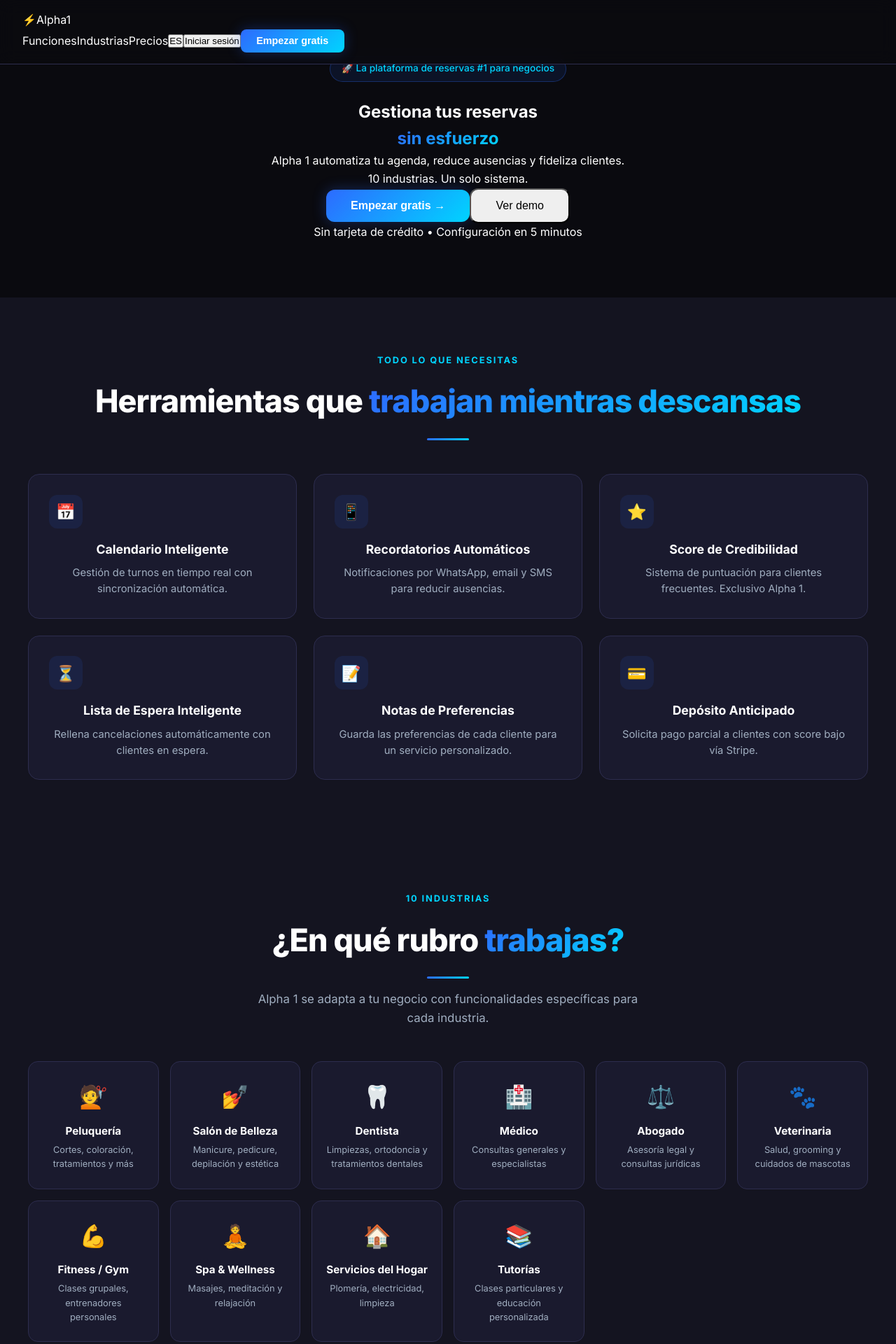
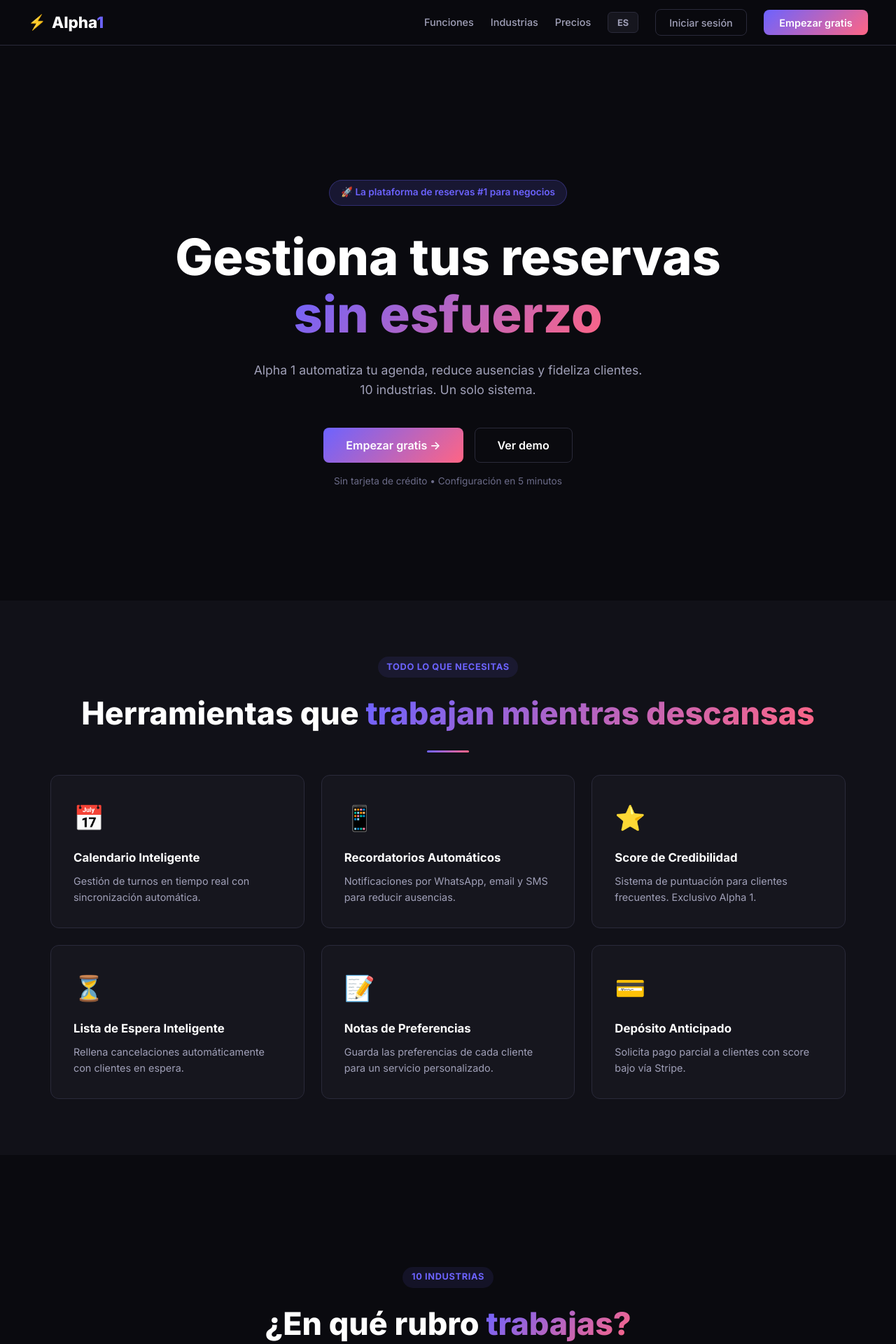
Before and after one commit to richarstoocool-dot/alpha1, a React (Create React App) app: page / in a window 1280 px wide. Shown: the top 1920 px of the page at 70% size. Built offline with nearby package versions, Linux system fonts and the light colour scheme.

Commit message:
Fase 3: Estilos para auth pages, pricing, responsive completo

```diff
--- a/src/styles.css
+++ b/src/styles.css
@@ -1,78 +1,381 @@
-* { margin: 0; padding: 0; box-sizing: border-box; }
+/* ============================================================
+   ALPHA 1 — ESTILOS GLOBALES
+   ============================================================ */
+
+/* Variables */
 :root {
-  --bg-primary: #0A0A0F;
-  --bg-secondary: #141420;
-  --bg-card: #1A1A2E;
-  --accent-blue: #2D6BFF;
-  --accent-cyan: #00D4FF;
-  --accent-gradient: linear-gradient(135deg, #2D6BFF, #00D4FF);
-  --text-primary: #FFFFFF;
-  --text-secondary: #A0AEC0;
-  --text-muted: #4A5568;
-  --border: #2D2D4E;
+  --bg-primary: #0a0a0f;
+  --bg-secondary: #111118;
+  --bg-card: #16161e;
+  --border: #2a2a3a;
+  --text-primary: #ffffff;
+  --text-secondary: #a0a0b8;
+  --text-muted: #6b6b88;
+  --accent: #6c63ff;
+  --accent-2: #ff6584;
+  --accent-3: #43e97b;
+  --gradient: linear-gradient(135deg, #6c63ff 0%, #ff6584 100%);
+  --radius: 12px;
+  --shadow: 0 4px 24px rgba(108,99,255,0.15);
 }
-body { font-family: 'Inter', -apple-system, BlinkMacSystemFont, sans-serif; background-color: var(--bg-primary); color: var(--text-primary); line-height: 1.6; overflow-x: hidden; }
+
+/* Reset */
+*, *::before, *::after { box-sizing: border-box; margin: 0; padding: 0; }
+html { scroll-behavior: smooth; }
+body {
+  font-family: 'Inter', -apple-system, BlinkMacSystemFont, 'Segoe UI', sans-serif;
+  background: var(--bg-primary);
+  color: var(--text-primary);
+  line-height: 1.6;
+  -webkit-font-smoothing: antialiased;
+}
 a { text-decoration: none; color: inherit; }
-.navbar { position: fixed; top: 0; left: 0; right: 0; z-index: 100; display: flex; align-items: center; justify-content: space-between; padding: 1rem 2rem; background: rgba(10,10,15,0.9); backdrop-filter: blur(12px); border-bottom: 1px solid var(--border); }
-.navbar-logo { display: flex; align-items: center; gap: 0.6rem; font-size: 1.5rem; font-weight: 900; background: var(--accent-gradient); -webkit-background-clip: text; -webkit-text-fill-color: transparent; background-clip: text; }
-.logo-icon { width: 38px; height: 38px; background: var(--accent-gradient); border-radius: 10px; display: flex; align-items: center; justify-content: center; font-size: 1.1rem; flex-shrink: 0; }
-.navbar-actions { display: flex; align-items: center; gap: 1rem; }
-.btn-ghost { background: transparent; border: 1px solid var(--border); color: var(--text-primary); padding: 0.5rem 1.2rem; border-radius: 8px; cursor: pointer; font-size: 0.9rem; transition: all 0.2s; }
-.btn-ghost:hover { border-color: var(--accent-blue); color: var(--accent-blue); }
-.btn-primary { background: var(--accent-gradient); border: none; color: white; padding: 0.55rem 1.4rem; border-radius: 8px; cursor: pointer; font-size: 0.9rem; font-weight: 600; transition: all 0.2s; box-shadow: 0 0 20px rgba(45,107,255,0.3); }
-.btn-primary:hover { transform: translateY(-1px); box-shadow: 0 0 30px rgba(45,107,255,0.5); }
-.btn-large { padding: 0.9rem 2.2rem; font-size: 1rem; border-radius: 12px; }
-.hero { min-height: 100vh; display: flex; flex-direction: column; align-items: center; justify-content: center; text-align: center; padding: 8rem 2rem 4rem; position: relative; overflow: hidden; }
-.hero::before { content: ''; position: absolute; top: 20%; left: 50%; transform: translateX(-50%); width: 700px; height: 700px; background: radial-gradient(circle, rgba(45,107,255,0.12) 0%, transparent 70%); pointer-events: none; }
-.hero-badge { display: inline-flex; align-items: center; gap: 0.5rem; background: rgba(45,107,255,0.1); border: 1px solid rgba(45,107,255,0.3); color: var(--accent-cyan); padding: 0.4rem 1rem; border-radius: 100px; font-size: 0.85rem; margin-bottom: 1.5rem; font-weight: 500; }
-.hero h1 { font-size: clamp(2.5rem, 6vw, 5rem); font-weight: 900; line-height: 1.1; margin-bottom: 1.5rem; letter-spacing: -0.02em; }
-.gradient-text { background: var(--accent-gradient); -webkit-background-clip: text; -webkit-text-fill-color: transparent; background-clip: text; }
-.hero p { font-size: 1.2rem; color: var(--text-secondary); max-width: 600px; margin-bottom: 2.5rem; }
-.hero-actions { display: flex; gap: 1rem; align-items: center; flex-wrap: wrap; justify-content: center; }
-.hero-meta { margin-top: 3rem; display: flex; gap: 2.5rem; align-items: center; color: var(--text-muted); font-size: 0.85rem; flex-wrap: wrap; justify-content: center; }
-.hero-meta span { display: flex; align-items: center; gap: 0.4rem; }
-section { padding: 5rem 2rem; }
-.section-label { font-size: 0.8rem; font-weight: 700; letter-spacing: 0.15em; text-transform: uppercase; color: var(--accent-cyan); margin-bottom: 0.8rem; }
-.section-title { font-size: clamp(1.8rem, 4vw, 2.8rem); font-weight: 800; margin-bottom: 1rem; letter-spacing: -0.02em; }
-.section-sub { font-size: 1.05rem; color: var(--text-secondary); max-width: 560px; margin: 0 auto 3rem; }
+ul { list-style: none; }
+button { cursor: pointer; border: none; outline: none; font-family: inherit; }
+input, select, textarea { font-family: inherit; outline: none; }
+
+/* ============================================================
+   LAYOUT
+   ============================================================ */
+.app { min-height: 100vh; }
+.container { max-width: 1200px; margin: 0 auto; padding: 5rem 2rem; }
 .text-center { text-align: center; }
-.container { max-width: 1200px; margin: 0 auto; }
-.features-grid { display: grid; grid-template-columns: repeat(auto-fit, minmax(300px, 1fr)); gap: 1.5rem; margin-top: 3rem; }
-.feature-card { background: var(--bg-card); border: 1px solid var(--border); border-radius: 16px; padding: 1.8rem; transition: all 0.3s; }
-.feature-card:hover { border-color: var(--accent-blue); transform: translateY(-3px); box-shadow: 0 8px 30px rgba(45,107,255,0.15); }
-.feature-icon { width: 48px; height: 48px; background: rgba(45,107,255,0.1); border-radius: 12px; display: flex; align-items: center; justify-content: center; font-size: 1.4rem; margin-bottom: 1rem; }
-.feature-card h3 { font-size: 1.1rem; font-weight: 700; margin-bottom: 0.5rem; }
-.feature-card p { font-size: 0.92rem; color: var(--text-secondary); line-height: 1.6; }
-.feature-card.highlight { border-color: var(--accent-blue); background: linear-gradient(135deg, rgba(45,107,255,0.08), rgba(0,212,255,0.05)); position: relative; }
-.badge-new { position: absolute; top: 1rem; right: 1rem; background: var(--accent-gradient); color: white; font-size: 0.7rem; font-weight: 700; padding: 0.2rem 0.6rem; border-radius: 100px; }
-.niches-section { background: var(--bg-secondary); }
-.niches-grid { display: grid; grid-template-columns: repeat(auto-fit, minmax(180px, 1fr)); gap: 1rem; margin-top: 3rem; }
-.niche-card { background: var(--bg-card); border: 1px solid var(--border); border-radius: 14px; padding: 1.5rem 1.2rem; text-align: center; transition: all 0.3s; cursor: pointer; }
-.niche-card:hover { border-color: var(--accent-cyan); box-shadow: 0 0 20px rgba(0,212,255,0.1); transform: translateY(-2px); }
-.niche-icon { font-size: 2rem; margin-bottom: 0.7rem; }
+
+/* ============================================================
+   NAVBAR
+   ============================================================ */
+.navbar {
+  position: sticky;
+  top: 0;
+  z-index: 100;
+  background: rgba(10,10,15,0.95);
+  backdrop-filter: blur(12px);
+  border-bottom: 1px solid var(--border);
+  padding: 0 2rem;
+}
+.nav-container {
+  max-width: 1200px;
+  margin: 0 auto;
+  display: flex;
+  align-items: center;
+  justify-content: space-between;
+  height: 64px;
+}
+.nav-brand {
+  display: flex;
+  align-items: center;
+  gap: 0.5rem;
+  font-size: 1.4rem;
+  font-weight: 800;
+}
+.brand-icon { font-size: 1.3rem; }
+.brand-name { color: var(--text-primary); }
+.brand-number { color: var(--accent); }
+.nav-links {
+  display: flex;
+  align-items: center;
+  gap: 1.5rem;
+}
+.nav-link {
+  color: var(--text-secondary);
+  font-size: 0.9rem;
+  font-weight: 500;
+  transition: color 0.2s;
+}
+.nav-link:hover { color: var(--text-primary); }
+
+/* ============================================================
+   BUTTONS
+   ============================================================ */
+.btn-primary {
+  background: var(--gradient);
+  color: #fff;
+  padding: 0.6rem 1.4rem;
+  border-radius: 8px;
+  font-weight: 600;
+  font-size: 0.9rem;
+  transition: opacity 0.2s, transform 0.15s;
+}
+.btn-primary:hover { opacity: 0.9; transform: translateY(-1px); }
+.btn-primary:disabled { opacity: 0.6; cursor: not-allowed; transform: none; }
+
+.btn-secondary {
+  background: transparent;
+  color: var(--text-secondary);
+  padding: 0.6rem 1.2rem;
+  border-radius: 8px;
+  font-weight: 500;
+  font-size: 0.9rem;
+  border: 1px solid var(--border);
+  transition: all 0.2s;
+}
+.btn-secondary:hover { color: var(--text-primary); border-color: var(--accent); }
+
+.btn-outline {
+  background: transparent;
+  color: var(--text-primary);
+  padding: 0.6rem 1.4rem;
+  border-radius: 8px;
+  font-weight: 600;
+  font-size: 0.9rem;
+  border: 1px solid var(--border);
+  transition: all 0.2s;
+}
+.btn-outline:hover { border-color: var(--accent); color: var(--accent); }
+
+.btn-large { padding: 0.85rem 2rem; font-size: 1rem; }
+.btn-full { width: 100%; padding: 0.8rem; font-size: 1rem; margin-top: 0.5rem; }
+.btn-link {
+  background: none;
+  color: var(--accent);
+  font-size: 0.9rem;
+  font-weight: 500;
+  text-decoration: underline;
+  padding: 0;
+}
+.btn-lang {
+  background: var(--bg-card);
+  color: var(--text-secondary);
+  padding: 0.4rem 0.8rem;
+  border-radius: 6px;
+  font-size: 0.8rem;
+  font-weight: 700;
+  border: 1px solid var(--border);
+  transition: all 0.2s;
+}
+.btn-lang:hover { color: var(--text-primary); border-color: var(--accent); }
+
+/* ============================================================
+   HERO
+   ============================================================ */
+.hero-section { padding: 7rem 2rem 5rem; }
+.hero-badge {
+  display: inline-block;
+  background: rgba(108,99,255,0.15);
+  border: 1px solid rgba(108,99,255,0.3);
+  color: var(--accent);
+  padding: 0.4rem 1rem;
+  border-radius: 50px;
+  font-size: 0.85rem;
+  font-weight: 600;
+  margin-bottom: 2rem;
+}
+.hero-title {
+  font-size: clamp(2.5rem, 6vw, 4.5rem);
+  font-weight: 800;
+  line-height: 1.15;
+  margin-bottom: 1.5rem;
+}
+.hero-sub {
+  color: var(--text-secondary);
+  font-size: 1.1rem;
+  max-width: 560px;
+  margin: 0 auto 2.5rem;
+}
+.hero-buttons {
+  display: flex;
+  gap: 1rem;
+  justify-content: center;
+  flex-wrap: wrap;
+  margin-bottom: 1rem;
+}
+.hero-note { color: var(--text-muted); font-size: 0.85rem; }
+.gradient-text {
+  background: var(--gradient);
+  -webkit-background-clip: text;
+  -webkit-text-fill-color: transparent;
+  background-clip: text;
+}
+
+/* ============================================================
+   SECTIONS
+   ============================================================ */
+.section-label {
+  display: inline-block;
+  background: rgba(108,99,255,0.1);
+  color: var(--accent);
+  padding: 0.3rem 0.8rem;
+  border-radius: 50px;
+  font-size: 0.8rem;
+  font-weight: 700;
+  text-transform: uppercase;
+  letter-spacing: 0.05em;
+  margin-bottom: 1rem;
+}
+.section-title {
+  font-size: clamp(1.8rem, 4vw, 2.8rem);
+  font-weight: 800;
+  margin-bottom: 0.5rem;
+}
+.section-sub {
+  color: var(--text-secondary);
+  max-width: 600px;
+  margin: 0 auto 3rem;
+}
+.divider {
+  width: 60px;
+  height: 3px;
+  background: var(--gradient);
+  margin: 1rem auto 2rem;
+  border-radius: 2px;
+}
+
+/* ============================================================
+   FEATURES GRID
+   ============================================================ */
+.features-grid {
+  display: grid;
+  grid-template-columns: repeat(auto-fit, minmax(280px, 1fr));
+  gap: 1.5rem;
+  margin-top: 2rem;
+}
+.feature-card {
+  background: var(--bg-card);
+  border: 1px solid var(--border);
+  border-radius: var(--radius);
+  padding: 2rem;
+  text-align: left;
+  transition: transform 0.2s, border-color 0.2s;
+}
+.feature-card:hover { transform: translateY(-4px); border-color: var(--accent); }
+.feature-icon { font-size: 2.2rem; margin-bottom: 1rem; }
+.feature-card h3 { font-size: 1.05rem; font-weight: 700; margin-bottom: 0.5rem; }
+.feature-card p { color: var(--text-secondary); font-size: 0.9rem; }
+
+/* ============================================================
+   NICHES GRID
+   ============================================================ */
+.niches-section { padding: 5rem 2rem; }
+.niches-grid {
+  display: grid;
+  grid-template-columns: repeat(auto-fit, minmax(180px, 1fr));
+  gap: 1rem;
+  margin-top: 2rem;
+}
+.niche-card {
+  background: var(--bg-card);
+  border: 1px solid var(--border);
+  border-radius: var(--radius);
+  padding: 1.5rem;
+  text-align: center;
+  cursor: pointer;
+  transition: transform 0.2s, border-color 0.2s, box-shadow 0.2s;
+}
+.niche-card:hover { transform: translateY(-4px); border-color: var(--accent); box-shadow: var(--shadow); }
+.niche-icon { font-size: 2.5rem; margin-bottom: 0.75rem; }
 .niche-card h3 { font-size: 0.95rem; font-weight: 700; margin-bottom: 0.3rem; }
-.niche-card p { font-size: 0.8rem; color: var(--text-secondary); }
-.pricing-grid { display: grid; grid-template-columns: repeat(auto-fit, minmax(300px, 1fr)); gap: 1.5rem; margin-top: 3rem; max-width: 800px; margin-left: auto; margin-right: auto; }
-.pricing-card { background: var(--bg-card); border: 1px solid var(--border); border-radius: 20px; padding: 2rem; position: relative; }
-.pricing-card.popular { border-color: var(--accent-blue); box-shadow: 0 0 40px rgba(45,107,255,0.2); }
-.popular-badge { position: absolute; top: -14px; left: 50%; transform: translateX(-50%); background: var(--accent-gradient); color: white; padding: 0.3rem 1rem; border-radius: 100px; font-size: 0.75rem; font-weight: 700; white-space: nowrap; }
-.price-amount { font-size: 3rem; font-weight: 900; background: var(--accent-gradient); -webkit-background-clip: text; -webkit-text-fill-color: transparent; background-clip: text; }
-.price-period { color: var(--text-secondary); font-size: 0.9rem; }
-.pricing-name { font-size: 1.2rem; font-weight: 800; margin-bottom: 0.3rem; }
-.pricing-desc { color: var(--text-secondary); font-size: 0.85rem; margin-bottom: 1.5rem; }
-.pricing-features { list-style: none; display: flex; flex-direction: column; gap: 0.7rem; margin: 1.5rem 0; }
-.pricing-features li { display: flex; align-items: flex-start; gap: 0.6rem; font-size: 0.9rem; color: var(--text-secondary); }
-.check { color: var(--accent-cyan); font-weight: 700; flex-shrink: 0; }
-.steps-grid { display: grid; grid-template-columns: repeat(auto-fit, minmax(250px, 1fr)); gap: 2rem; margin-top: 3rem; }
-.step-card { text-align: center; padding: 1.5rem; }
-.step-number { width: 56px; height: 56px; background: var(--accent-gradient); border-radius: 50%; display: flex; align-items: center; justify-content: center; font-size: 1.4rem; font-weight: 900; margin: 0 auto 1rem; box-shadow: 0 0 25px rgba(45,107,255,0.4); }
-.step-card h3 { font-size: 1.1rem; font-weight: 700; margin-bottom: 0.5rem; }
-.step-card p { color: var(--text-secondary); font-size: 0.9rem; }
-.cta-section { background: linear-gradient(135deg, rgba(45,107,255,0.1), rgba(0,212,255,0.05)); border-top: 1px solid var(--border); border-bottom: 1px solid var(--border); text-align: center; padding: 6rem 2rem; }
-.footer { background: var(--bg-secondary); border-top: 1px solid var(--border); padding: 2.5rem; text-align: center; color: var(--text-muted); font-size: 0.85rem; }
-.footer-logo { font-size: 1.3rem; font-weight: 800; background: var(--accent-gradient); -webkit-background-clip: text; -webkit-text-fill-color: transparent; background-clip: text; margin-bottom: 0.5rem; }
-.divider { width: 60px; height: 3px; background: var(--accent-gradient); border-radius: 2px; margin: 0 auto 1rem; }
-.lang-toggle { display: flex; background: var(--bg-card); border: 1px solid var(--border); border-radius: 8px; overflow: hidden; }
-.lang-btn { padding: 0.4rem 0.8rem; font-size: 0.8rem; font-weight: 600; cursor: pointer; border: none; background: transparent; color: var(--text-secondary); transition: all 0.2s; }
-.lang-btn.active { background: var(--accent-gradient); color: white; }
-@media (max-width: 768px) { .navbar { padding: 0.8rem 1.2rem; } .hero { padding: 7rem 1.2rem 3rem; } section { padding: 3.5rem 1.2rem; } .hero-meta { gap: 1.2rem; } .navbar-actions .btn-ghost { display: none; } }
+.niche-card p { color: var(--text-secondary); font-size: 0.8rem; }
+
+/* ============================================================
+   PRICING
+   ============================================================ */
+.pricing-grid {
+  display: grid;
+  grid-template-columns: repeat(auto-fit, minmax(280px, 1fr));
+  gap: 1.5rem;
+  margin-top: 2rem;
+  align-items: start;
+}
+.pricing-card {
+  background: var(--bg-card);
+  border: 1px solid var(--border);
+  border-radius: var(--radius);
+  padding: 2rem;
+  text-align: left;
+  position: relative;
+}
+.pricing-highlighted {
+  border-color: var(--accent);
+  box-shadow: 0 0 40px rgba(108,99,255,0.2);
+}
+.pricing-badge {
+  position: absolute;
+  top: -12px;
+  left: 50%;
+  transform: translateX(-50%);
+  background: var(--gradient);
+  color: #fff;
+  padding: 0.25rem 1rem;
+  border-radius: 50px;
+  font-size: 0.78rem;
+  font-weight: 700;
+  white-space: nowrap;
+}
+.pricing-card h3 { font-size: 1.1rem; font-weight: 700; margin-bottom: 0.5rem; }
+.pricing-price { font-size: 2.8rem; font-weight: 800; margin: 0.5rem 0; }
+.pricing-price span { font-size: 1rem; color: var(--text-muted); font-weight: 500; }
+.pricing-card > p { color: var(--text-secondary); font-size: 0.9rem; margin-bottom: 1.5rem; }
+.pricing-features { margin-bottom: 1.5rem; display: flex; flex-direction: column; gap: 0.5rem; }
+.pricing-features li { color: var(--text-secondary); font-size: 0.9rem; }
+
+/* ============================================================
+   AUTH PAGES
+   ============================================================ */
+.auth-page {
+  min-height: 100vh;
+  display: flex;
+  align-items: center;
+  justify-content: center;
+  background: var(--bg-primary);
+  padding: 2rem;
+}
+.auth-card {
+  background: var(--bg-card);
+  border: 1px solid var(--border);
+  border-radius: 16px;
+  padding: 2.5rem;
+  width: 100%;
+  max-width: 420px;
+}
+.auth-header { text-align: center; margin-bottom: 2rem; }
+.auth-header h2 { font-size: 1.6rem; font-weight: 800; margin-bottom: 0.5rem; }
+.auth-header p { color: var(--text-secondary); font-size: 0.9rem; }
+.auth-form { display: flex; flex-direction: column; gap: 1.25rem; }
+.auth-error {
+  background: rgba(255,100,100,0.1);
+  border: 1px solid rgba(255,100,100,0.3);
+  color: #ff6464;
+  padding: 0.75rem 1rem;
+  border-radius: 8px;
+  font-size: 0.88rem;
+}
+.form-group { display: flex; flex-direction: column; gap: 0.4rem; }
+.form-group label { font-size: 0.88rem; font-weight: 600; color: var(--text-secondary); }
+.form-group input,
+.form-group select {
+  background: var(--bg-secondary);
+  border: 1px solid var(--border);
+  color: var(--text-primary);
+  padding: 0.75rem 1rem;
+  border-radius: 8px;
+  font-size: 0.95rem;
+  transition: border-color 0.2s;
+}
+.form-group input:focus,
+.form-group select:focus { border-color: var(--accent); }
+.form-group select option { background: var(--bg-secondary); }
+.auth-footer { text-align: center; margin-top: 1.5rem; display: flex; flex-direction: column; gap: 0.75rem; }
+.auth-footer p { color: var(--text-secondary); font-size: 0.9rem; }
+
+/* ============================================================
+   FOOTER
+   ============================================================ */
+.footer {
+  background: var(--bg-secondary);
+  border-top: 1px solid var(--border);
+  padding: 3rem 2rem;
+}
+
+/* ============================================================
+   RESPONSIVE
+   ============================================================ */
+@media (max-width: 768px) {
+  .nav-links { gap: 0.5rem; }
+  .nav-link { display: none; }
+  .hero-section { padding: 5rem 1.5rem 3rem; }
+  .container { padding: 3rem 1.5rem; }
+  .features-grid { grid-template-columns: 1fr; }
+  .niches-grid { grid-template-columns: repeat(2, 1fr); }
+  .pricing-grid { grid-template-columns: 1fr; }
+  .hero-buttons { flex-direction: column; align-items: center; }
+}
```
